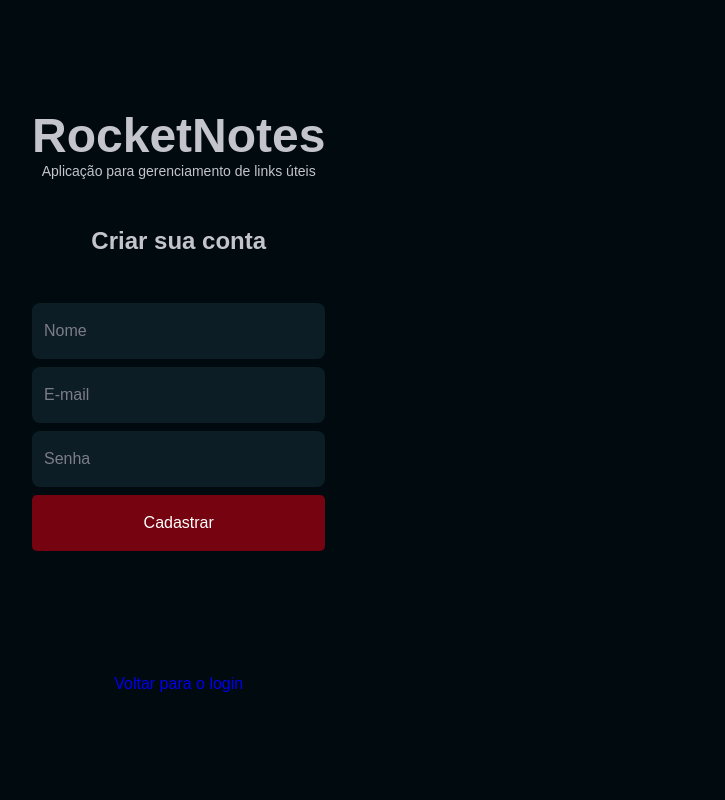
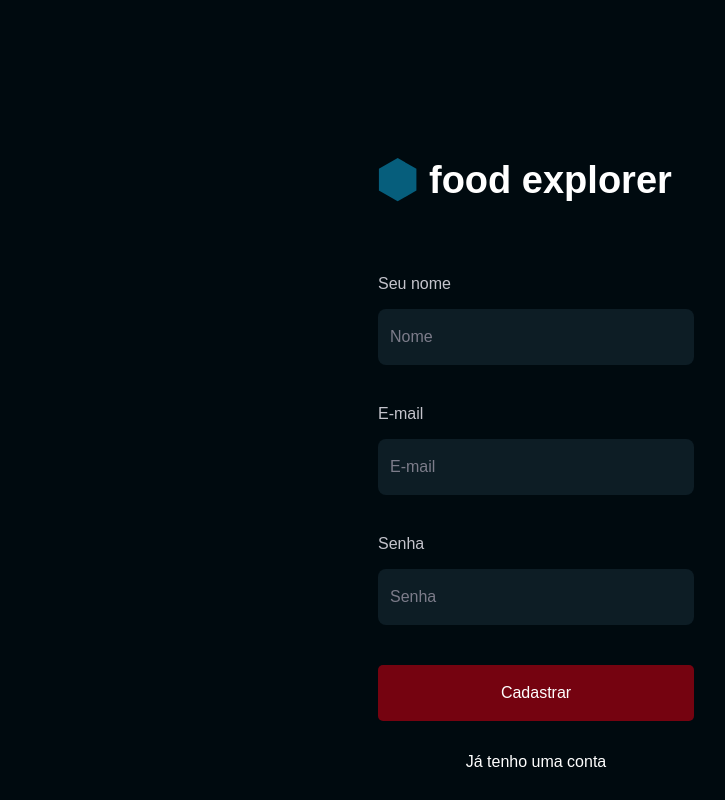
Before and after one commit to allysonxavier/RocketFood, a React (Vite) app: page /register in a window 1280 px wide. Shown: the whole page, without its empty margins (104-829 px from the left). Built offline with nearby package versions, Linux system fonts and the light colour scheme.

Commit message:
feat: signup page

```diff
--- a/src/pages/SignIn/index.jsx
+++ b/src/pages/SignIn/index.jsx
@@ -1,5 +1,5 @@
 import { useState } from "react";
-import {Container, Form, FormContent, FormFooter, FormHeader} from "./styles";
+import {Container, Form, FormContent, FormBox, FormHeader} from "./styles";
 import { Input } from "../../components/Input";
 import { Button } from "../../components/Button";
 import { Link } from "react-router-dom";
@@ -24,14 +24,14 @@ export function SignIn() {
           </FormHeader>
 
           <FormContent>
-              <FormFooter>
+              <FormBox>
               <label htmlFor="email">E-mail</label>
               <Input placeholder="E-mail" type="text"  onChange={e => setEmail(e.target.value)} />
-              </FormFooter>
-              <FormFooter>
+              </FormBox>
+              <FormBox>
               <label htmlFor="password">Senha</label>
               <Input placeholder="Senha" type="password"  onChange={e => setPassword(e.target.value)} />
-              </FormFooter>
+              </FormBox>
               <Button title="Entrar" onClick={handleSignIn} />
               <Link to="/register">Criar Conta</Link>
           </FormContent>
--- a/src/pages/SignIn/styles.js
+++ b/src/pages/SignIn/styles.js
@@ -54,7 +54,7 @@ export const FormContent = styled.div`
 
     `;
 
-export const FormFooter = styled.div`
+export const FormBox = styled.div`
     display: flex;
     flex-direction: column;
     justify-content: center;
--- a/src/pages/SignUp/index.jsx
+++ b/src/pages/SignUp/index.jsx
@@ -1,9 +1,10 @@
 import { useState } from "react";
-import { Container, Form } from "./styles";
+import {Container, Form, FormContent, FormBox, FormHeader} from "./styles";
 import { Input } from "../../components/Input";
 import { Button } from "../../components/Button";
 import { Link, useNavigate } from "react-router-dom";
 import { api } from "../../services/api";
+import logo from "../../assets/logo.svg";
 export function SignUp() {
   const [name, setName] = useState('');
   const [email, setEmail] = useState('');
@@ -30,16 +31,29 @@ const navigate = useNavigate();
   return (
     <Container>
       <Form>
-        <h1>RocketNotes</h1>
-        <p>Aplicação para gerenciamento de links úteis</p>
-        <h2>Criar sua conta</h2>
-        <Input placeholder="Nome" type="text"  onChange={e => setName(e.target.value)} />
-        <Input placeholder="E-mail" type="text" onChange={e => setEmail(e.target.value)}/>
-        <Input placeholder="Senha" type="password"  onChange={e => setPassword(e.target.value)}  />
+        <FormHeader>
+          <img src={logo} alt="Food Explorer Logo" />
+          <h1>food explorer</h1>
+        </FormHeader>
+
+  <FormContent>
+        <FormBox>
+          <label htmlFor="name">Seu nome</label>
+          <Input placeholder="Nome" type="text"  onChange={e => setName(e.target.value)} />
+        </FormBox>
+        <FormBox>
+        <label htmlFor="email">E-mail</label>
+        <Input type="text" name="email" id="email" placeholder='E-mail' onChange={e => setEmail(e.target.value)} />
+        </FormBox>
+        <FormBox>
+        <label htmlFor="password">Senha</label>
+        <Input placeholder="Senha" type="password"  onChange={e => setPassword(e.target.value)} />
+        </FormBox>
         <Button title="Cadastrar" onClick={handleSignUp} />
         <Link to="/" href="#">
-          Voltar para o login
+          Já tenho uma conta
         </Link>
+  </FormContent>
       </Form>
     </Container>
   );
--- a/src/pages/SignUp/styles.js
+++ b/src/pages/SignUp/styles.js
@@ -1,35 +1,64 @@
 import styled from "styled-components";
 
 export const Container = styled.div`
+  display: flex;
+  width: 100%;
   height: 100vh;
-  display: flex;
-  align-items: stretch;
+  margin: 0 auto;
+  max-width: 316px;
+  padding-top: 158px
 `;
 
 export const Form = styled.form`
-  padding: 0 136px;
   display: flex;
   flex-direction: column;
-  justify-content: center;
   align-items: center;
   text-align: center;
+  width: 100%;
+  margin: 0 auto;
+`;
+
+export const FormHeader = styled.div`
+    display: flex;
+    align-items: center;
+    width: 100%;
+    gap:12px;
+    margin-bottom: 73px;
 
   h1 {
-    font-size: 48px;
-    color: ${({ theme }) => theme.COLORS.ORANGE};
+    font-size: 38px;
+    color: ${({ theme }) => theme.COLORS.LIGHT_100};
   }
-  h2 {
-    font-size: 24px;
-    margin: 48px 0;
-    color: ${({ theme }) => theme.COLORS.WHITE};
+`;
+
+export const FormContent = styled.div`
+    display: flex;
+    flex-direction: column;
+    align-items: center;
+    width: 100%;
+
+  label {
+    align-self: flex-start;
+    margin-bottom: 8px;
   }
-  p {
-    font-size: 14px;
-    color: ${({ theme }) => theme.COLORS.GRAY_100};
+
+  button{
+    margin-bottom: 32px;
   }
 
   a {
-    margin-top: 124px;
-    color: ${({ theme }) => theme.COLORS.ORANGE};
+    color: ${({ theme }) => theme.COLORS.LIGHT_100};
+    font-family: ${({ theme }) => theme.FONTS.POPPINS};
+    font-weight: 500;
   }
-`;
+
+    `;
+
+export const FormBox = styled.div`
+    display: flex;
+    flex-direction: column;
+    justify-content: center;
+    width: 100%;
+    margin-bottom: 32px;
+    gap: 8px;
+    `;
```
